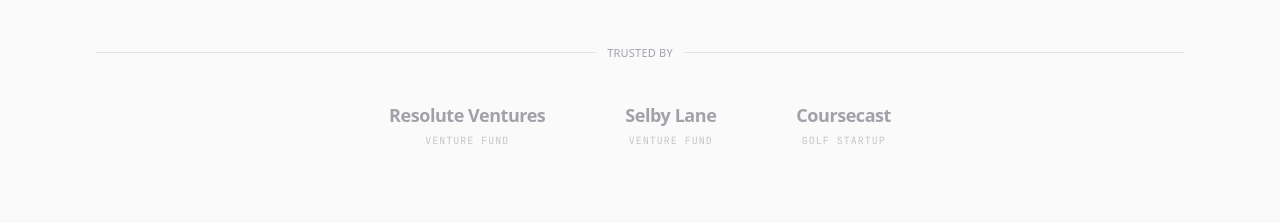
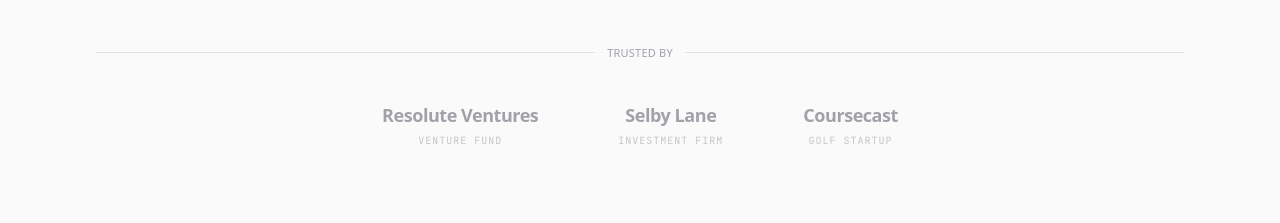
Before and after one commit to hhirshland/hyperactive-studio, a Next.js app: page / in a window 1280 px wide. Shown: the part 880-1103 px from the top of the page. Built offline with nearby package versions, Linux system fonts and the light colour scheme.

Commit message:
selby lane updated

```diff
--- a/src/components/Clients.tsx
+++ b/src/components/Clients.tsx
@@ -4,7 +4,7 @@
 
 const clients = [
   { name: "Resolute Ventures", type: "Venture Fund" },
-  { name: "Selby Lane", type: "Venture Fund" },
+  { name: "Selby Lane", type: "Investment Firm" },
   { name: "Coursecast", type: "Golf Startup" },
 ];
 
```
